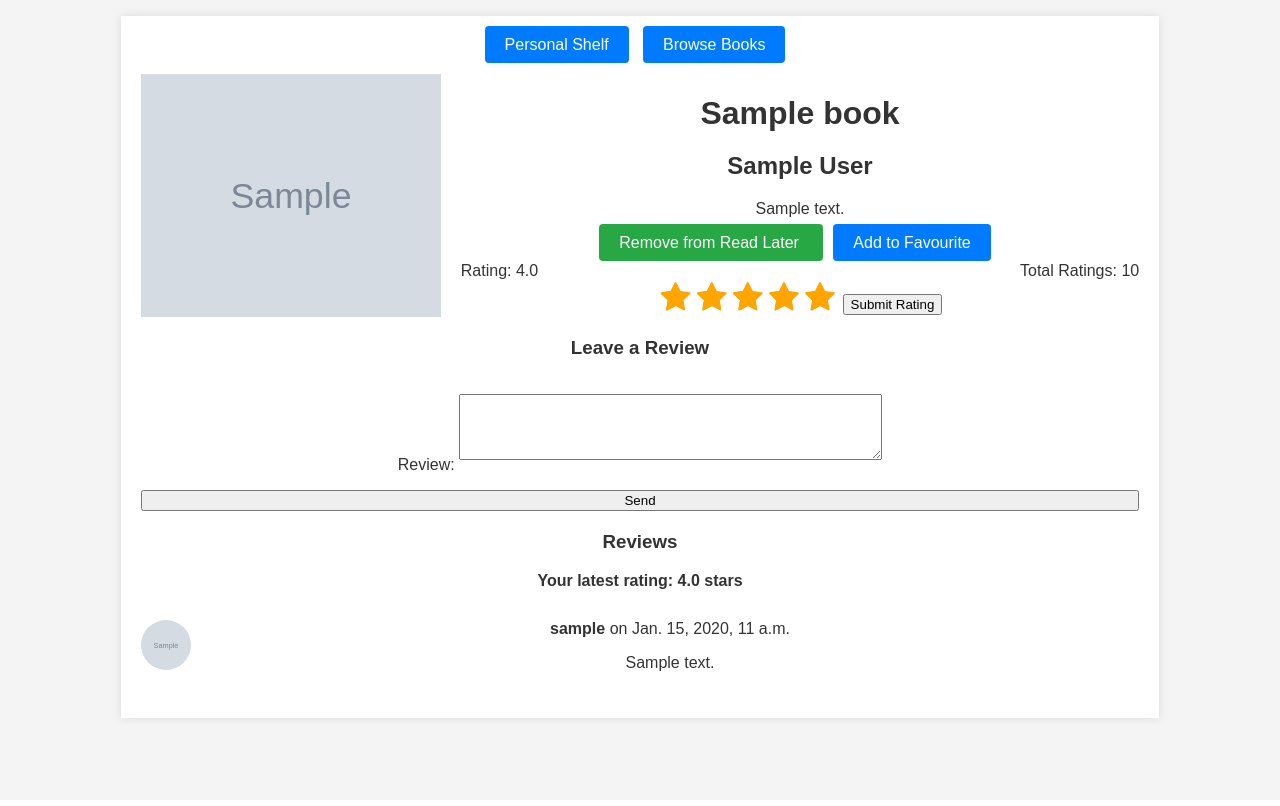
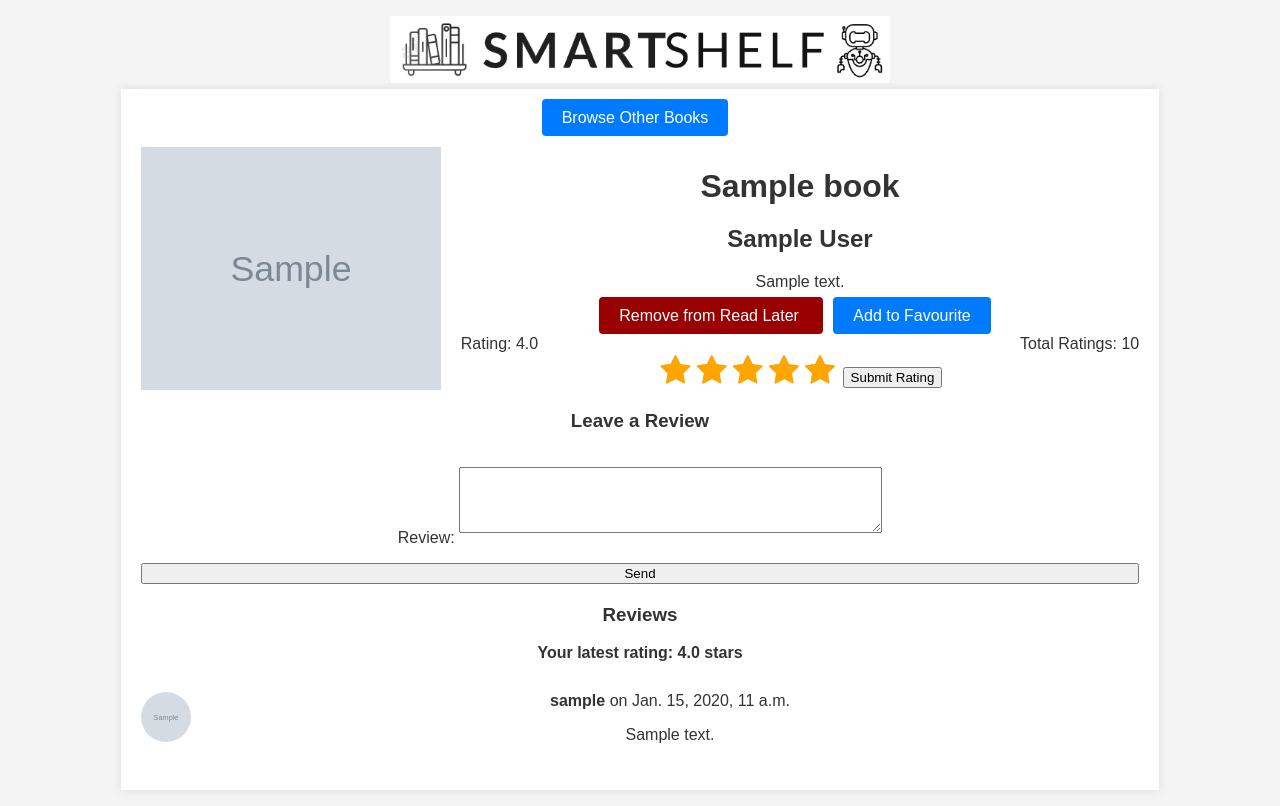
Before and after one commit to KamilPaczoski/SmartShelf, a Django app: page /api/books/books/1/ in a window 1280 px wide. Before the commit the page ends 725 px from the top, so only its background shows below. Run offline with Django 5.2, Linux system fonts and the light colour scheme; a user stored in the database is signed in; tables that the repository leaves empty hold one stand-in row (values such as "Sample post"); grey boxes marked "Sample" are stand-in pictures.

Commit message:
added interactive logo to every page, interactive to every page besides login_register and user_shelf

```diff
--- a/static/css/book_detail.css
+++ b/static/css/book_detail.css
@@ -28,7 +28,7 @@
 }
 
 .book-buttons .button.active {
-    background-color: #28a745; /* Green background for active state */
+    background-color: #990000;
 }
 
 .book-ratings {
--- a/static/css/main.css
+++ b/static/css/main.css
@@ -64,3 +64,15 @@ h1 {
     display: flex;
     justify-content: space-between;
 }
+
+/* Logo styles */
+.logo-container {
+    text-align: center;
+    margin-bottom: 2px;
+}
+
+.logo {
+    width: 40%;
+    height: auto;
+    cursor: pointer;
+}
--- /dev/null
+++ b/templates/base.html
@@ -0,0 +1,21 @@
+<!DOCTYPE html>
+<html>
+<head>
+    <title>{% block title %}SmartShelf{% endblock %}</title>
+    {% load static %}
+    <link rel="stylesheet" type="text/css" href="{% static 'css/main.css' %}">
+    {% block extra_css %}{% endblock %}
+</head>
+<body>
+<div class="logo-container">
+    {% if request.path != '/accounts/login_register/' and request.path != '/user_shelf/' %}
+        <a href="{% url 'user_shelf' %}">
+            <img src="{% static 'images/LogoSmartShelf.png' %}" alt="SmartShelf Logo" class="logo">
+        </a>
+    {% else %}
+        <img src="{% static 'images/LogoSmartShelf.png' %}" alt="SmartShelf Logo" class="logo">
+    {% endif %}
+</div>
+{% block content %}{% endblock %}
+</body>
+</html>
--- a/templates/book_detail.html
+++ b/templates/book_detail.html
@@ -1,19 +1,18 @@
-<!DOCTYPE html>
-<html>
-<head>
+{% extends "base.html" %}
+
+{% block extra_css %}
     <title>{{ book.title }}</title>
     {% load static %}
     <link rel="stylesheet" type="text/css" href="{% static 'css/main.css' %}">
     <link rel="stylesheet" type="text/css" href="{% static 'css/book_detail.css' %}">
     <link rel="stylesheet" type="text/css" href="{% static 'css/rating.css' %}">
     <link rel="stylesheet" href="https://cdnjs.cloudflare.com/ajax/libs/font-awesome/4.7.0/css/font-awesome.min.css">
-</head>
+{% endblock %}
 
-<body>
+{% block content %}
     <div class="container">
         <div class="buttons">
-            <a href="{% url 'user_shelf' %}" class="button">Personal Shelf</a>
-            <a href="{% url 'book_list' %}" class="button">Browse Books</a>
+            <a href="{% url 'book_list' %}" class="button">Browse Other Books</a>
         </div>
         <div class="book-detail">
             <img src="{{ book.img }}" alt="{{ book.title }} cover" class="book-cover">
@@ -89,5 +88,4 @@
             {% endfor %}
         </div>
     </div>
-</body>
-</html>
+{% endblock %}
```
Also changed, not shown: templates/account_settings.html (+11 -10 lines), templates/book_list.html (+7 -9 lines), templates/login_register.html (+9 -11 lines), templates/user_shelf.html (+5 -8 lines).
